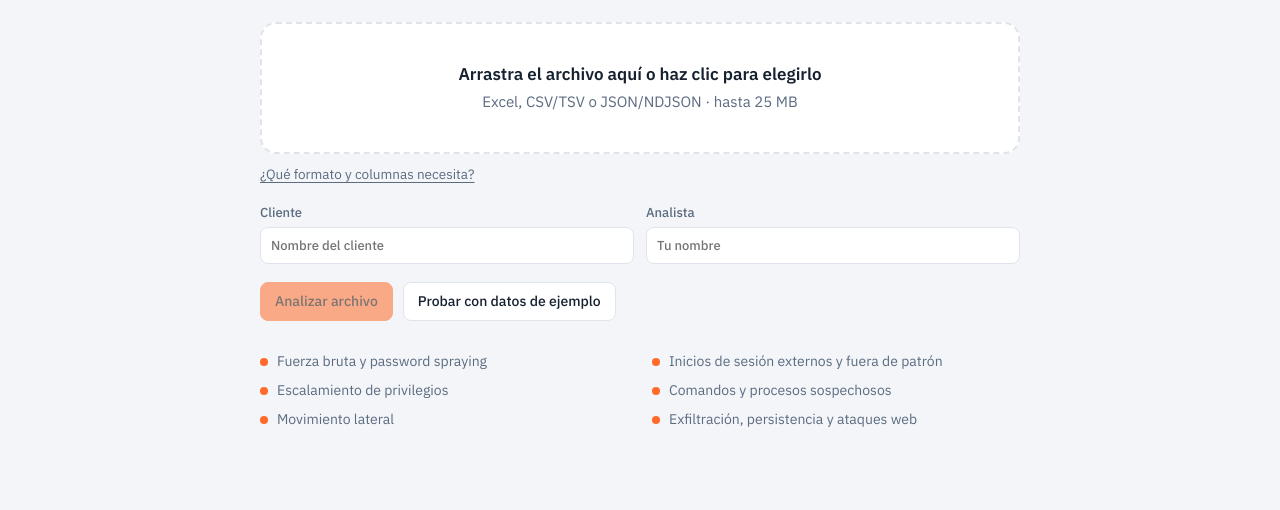
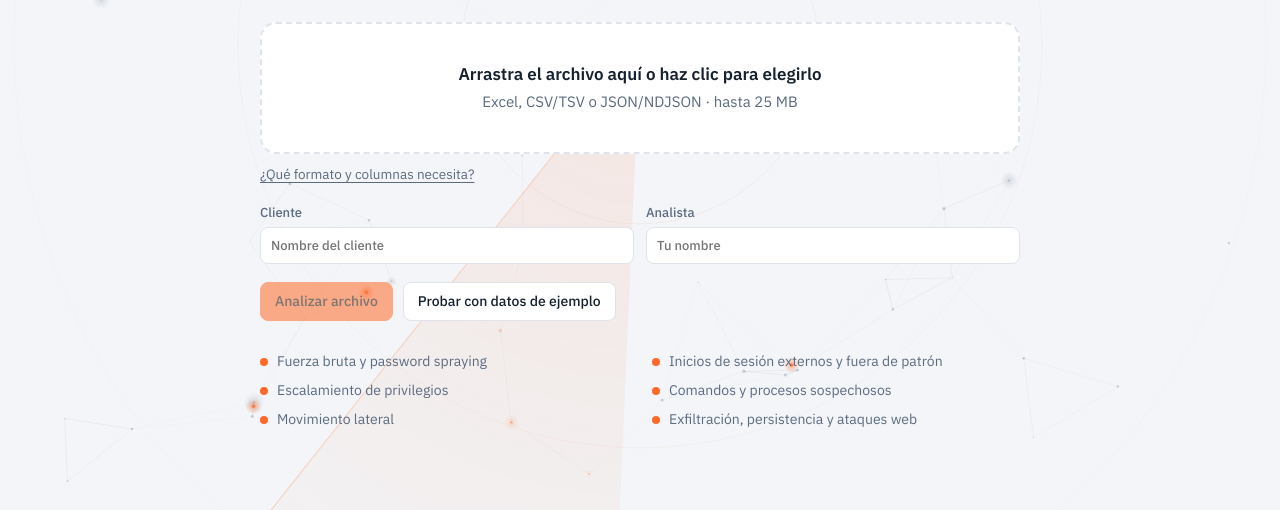
Before and after one commit to braianffernandez096-bripto/soc-incident-analyzer, a plain HTML site: page frontend/index.html in a window 1280 px wide. Shown: the part 290-800 px from the top of the page. Drawn offline with Linux system fonts and the light colour scheme; no server answers.

Commit message:
Add files via upload

```diff
--- /dev/null
+++ b/frontend/bg.js
@@ -0,0 +1,141 @@
+/* Landing background: a soft radar sweep, expanding rings and a drifting node network on a <canvas>.
+   Only runs while the landing screen is on; honours the motion setting and prefers-reduced-motion.
+   Standalone on purpose: it watches #main for the landing section, so app.js needs no changes. */
+(function () {
+  "use strict";
+  var root = document.documentElement, main = document.getElementById("main");
+  if (!main || !window.requestAnimationFrame) return;
+
+  var canvas = document.createElement("canvas");
+  canvas.id = "bgCanvas"; canvas.setAttribute("aria-hidden", "true");
+  document.body.insertBefore(canvas, document.body.firstChild);
+  var ctx = canvas.getContext("2d");
+  if (!ctx) { canvas.remove(); return; }
+
+  var W = 0, H = 0, nodes = [], packets = [], raf = 0, last = 0, clock = 0, nextPacket = 0;
+  var mouse = { x: -9999, y: -9999 };
+  var ink = [147, 163, 187], accent = [255, 106, 43], dark = true;
+
+  function hexToRgb(v, fallback) {
+    var m = /^#?([0-9a-f]{3}|[0-9a-f]{6})$/i.exec((v || "").trim());
+    if (!m) return fallback;
+    var h = m[1].length === 3 ? m[1].replace(/./g, "$&$&") : m[1];
+    return [parseInt(h.slice(0, 2), 16), parseInt(h.slice(2, 4), 16), parseInt(h.slice(4, 6), 16)];
+  }
+  function readColors() {
+    var cs = getComputedStyle(root);
+    accent = hexToRgb(cs.getPropertyValue("--accent"), accent);
+    ink = hexToRgb(cs.getPropertyValue("--muted"), ink);
+    var bg = hexToRgb(cs.getPropertyValue("--bg"), [7, 13, 26]);
+    dark = (bg[0] + bg[1] + bg[2]) / 3 < 128;
+  }
+  var rgba = function (c, a) { return "rgba(" + c[0] + "," + c[1] + "," + c[2] + "," + a.toFixed(3) + ")"; };
+
+  function reduced() {
+    return root.getAttribute("data-motion") === "reduced" || matchMedia("(prefers-reduced-motion: reduce)").matches;
+  }
+  function onLanding() { return !!main.querySelector(".landing"); }
+
+  function resize() {
+    var dpr = Math.min(window.devicePixelRatio || 1, 2);
+    W = window.innerWidth; H = window.innerHeight;
+    canvas.width = Math.round(W * dpr); canvas.height = Math.round(H * dpr);
+    ctx.setTransform(dpr, 0, 0, dpr, 0, 0);
+    var n = Math.min(70, Math.floor((W * H) / 20000)); if (W < 700) n = Math.min(n, 28);
+    nodes = [];
+    for (var i = 0; i < n; i++) {
+      nodes.push({ x: Math.random() * W, y: Math.random() * H, vx: (Math.random() - .5) * 14, vy: (Math.random() - .5) * 14,
+        r: Math.random() * 1.2 + .5, ph: Math.random() * 6.28, hub: Math.random() < .09 });
+    }
+    packets = [];
+    draw();
+  }
+
+  /* One frame at time t (seconds). Alphas are kept low so the text on top stays readable. */
+  function draw() {
+    ctx.clearRect(0, 0, W, H);
+    var k = dark ? 1 : .8, cx = W * .5, cy = H * .42, maxR = Math.max(W, H) * .7, t = clock;
+
+    for (var i = 0; i < 4; i++) {                               // expanding rings
+      var ph = (t * .09 + i * .25) % 1;
+      ctx.strokeStyle = rgba(accent, (1 - ph) * .11 * k); ctx.lineWidth = 1;
+      ctx.beginPath(); ctx.arc(cx, cy, ph * maxR, 0, 6.2832); ctx.stroke();
+    }
+
+    var ang = t * .45, wedge = Math.PI / 5;                      // sweep wedge
+    var g = ctx.createRadialGradient(cx, cy, 0, cx, cy, maxR);
+    g.addColorStop(0, rgba(accent, .13 * k)); g.addColorStop(.55, rgba(accent, .05 * k)); g.addColorStop(1, rgba(accent, 0));
+    ctx.fillStyle = g; ctx.beginPath(); ctx.moveTo(cx, cy); ctx.arc(cx, cy, maxR, ang - wedge, ang); ctx.closePath(); ctx.fill();
+    ctx.strokeStyle = rgba(accent, .28 * k); ctx.lineWidth = 1.2;  // leading edge
+    ctx.beginPath(); ctx.moveTo(cx, cy); ctx.lineTo(cx + Math.cos(ang) * maxR, cy + Math.sin(ang) * maxR); ctx.stroke();
+
+    var D = 150;                                                 // network links
+    ctx.lineWidth = .7;
+    for (var a = 0; a < nodes.length; a++) for (var b = a + 1; b < nodes.length; b++) {
+      var dx = nodes[a].x - nodes[b].x, dy = nodes[a].y - nodes[b].y, d = Math.sqrt(dx * dx + dy * dy);
+      if (d < D) { ctx.strokeStyle = rgba(ink, (1 - d / D) * .2 * k); ctx.beginPath(); ctx.moveTo(nodes[a].x, nodes[a].y); ctx.lineTo(nodes[b].x, nodes[b].y); ctx.stroke(); }
+    }
+    nodes.forEach(function (n) {                                 // nodes: those the sweep just crossed glow orange
+      var diff = (((ang - Math.atan2(n.y - cy, n.x - cx)) % 6.2832) + 6.2832) % 6.2832;
+      var lit = diff < wedge ? 1 - diff / wedge : 0, r = n.r + Math.sin(n.ph + t * 1.5) * .25;
+      if (n.hub || lit > .02) {
+        var gr = r * (n.hub ? 9 : 6), gg = ctx.createRadialGradient(n.x, n.y, 0, n.x, n.y, gr), c = lit > .02 ? accent : ink;
+        gg.addColorStop(0, rgba(c, (n.hub ? .22 : .5 * lit) * k)); gg.addColorStop(1, rgba(c, 0));
+        ctx.fillStyle = gg; ctx.beginPath(); ctx.arc(n.x, n.y, gr, 0, 6.2832); ctx.fill();
+      }
+      ctx.fillStyle = rgba(lit > .02 ? accent : ink, (.35 + .4 * lit) * k); ctx.beginPath(); ctx.arc(n.x, n.y, r, 0, 6.2832); ctx.fill();
+    });
+    packets.forEach(function (p) {                               // data packets travelling between close nodes
+      var u = (t - p.t0) / p.dur, x = p.a.x + (p.b.x - p.a.x) * u, y = p.a.y + (p.b.y - p.a.y) * u;
+      var h = ctx.createRadialGradient(x, y, 0, x, y, 8);
+      h.addColorStop(0, rgba(accent, .6 * k)); h.addColorStop(1, rgba(accent, 0));
+      ctx.fillStyle = h; ctx.beginPath(); ctx.arc(x, y, 8, 0, 6.2832); ctx.fill();
+      ctx.fillStyle = rgba(accent, .9 * k); ctx.beginPath(); ctx.arc(x, y, 1.8, 0, 6.2832); ctx.fill();
+    });
+  }
+
+  function step(dt) {
+    clock += dt;
+    nodes.forEach(function (n) {
+      n.x += n.vx * dt; n.y += n.vy * dt;
+      if (n.x < 0 || n.x > W) n.vx *= -1; if (n.y < 0 || n.y > H) n.vy *= -1;
+      var dx = n.x - mouse.x, dy = n.y - mouse.y, d = Math.sqrt(dx * dx + dy * dy);
+      if (d < 130 && d > 1) { var f = (130 - d) / 130 * 40 * dt; n.x += dx / d * f; n.y += dy / d * f; }
+    });
+    packets = packets.filter(function (p) { return clock - p.t0 < p.dur; });
+    if (clock > nextPacket && nodes.length > 1) {
+      nextPacket = clock + .35;
+      var a = nodes[Math.floor(Math.random() * nodes.length)], best = null, bd = 1e9;
+      nodes.forEach(function (c) { var d = Math.hypot(c.x - a.x, c.y - a.y); if (c !== a && d < 170 && d < bd && Math.random() < .5) { best = c; bd = d; } });
+      if (best) packets.push({ a: a, b: best, t0: clock, dur: 1.4 + Math.random() * 1.2 });
+    }
+  }
+
+  function frame(now) {
+    raf = 0;
+    var dt = Math.min(.05, (now - (last || now)) / 1000); last = now;
+    step(dt); draw(); raf = requestAnimationFrame(frame);
+  }
+
+  /* Decide what to do: animate, show one still frame, or hide. */
+  function sync() {
+    var show = onLanding();
+    canvas.style.display = show ? "block" : "none";
+    if (raf) { cancelAnimationFrame(raf); raf = 0; }
+    if (!show) return;
+    readColors();
+    if (!W) resize();
+    if (reduced()) { clock = 4; draw(); return; }
+    if (!document.hidden) { last = 0; raf = requestAnimationFrame(frame); }
+  }
+
+  new MutationObserver(sync).observe(main, { childList: true });
+  new MutationObserver(sync).observe(root, { attributes: true, attributeFilter: ["data-theme", "data-motion"] });
+  matchMedia("(prefers-color-scheme: dark)").addEventListener("change", sync);
+  matchMedia("(prefers-reduced-motion: reduce)").addEventListener("change", sync);
+  document.addEventListener("visibilitychange", sync);
+  window.addEventListener("resize", function () { if (onLanding()) { resize(); sync(); } });
+  window.addEventListener("mousemove", function (e) { mouse.x = e.clientX; mouse.y = e.clientY; }, { passive: true });
+  window.addEventListener("mouseout", function (e) { if (!e.relatedTarget) { mouse.x = mouse.y = -9999; } });
+  sync();
+})();
--- a/frontend/index.html
+++ b/frontend/index.html
@@ -46,5 +46,6 @@
   <div id="toast" role="status" aria-live="polite"></div>
   <div id="busy" class="busy" hidden><div class="busy-box"><div class="spin" aria-hidden="true"></div><p id="busyText">Procesando…</p></div></div>
   <script src="app.js"></script>
+  <script src="bg.js"></script>
 </body>
 </html>
--- a/frontend/styles.css
+++ b/frontend/styles.css
@@ -286,3 +286,7 @@ dialog.pal{max-width:640px;margin-top:12vh}
 .mx-meta{display:flex;align-items:center;gap:8px;margin:6px 0 4px}
 
 .linkbtn{display:inline-block;margin-top:10px;background:none;border:0;padding:0;color:var(--muted);font-size:13.5px;text-decoration:underline;text-underline-offset:3px;cursor:pointer}.linkbtn:hover{color:var(--ink)}
+
+/* Landing background canvas (bg.js): sits behind the app, never captures input */
+#bgCanvas{position:fixed;inset:0;width:100%;height:100%;z-index:0;pointer-events:none;display:none}
+.app{position:relative;z-index:1}
```
Also changed, not shown: img/Archivo-rechazado.png, img/Inicio.png, 3 other files.
